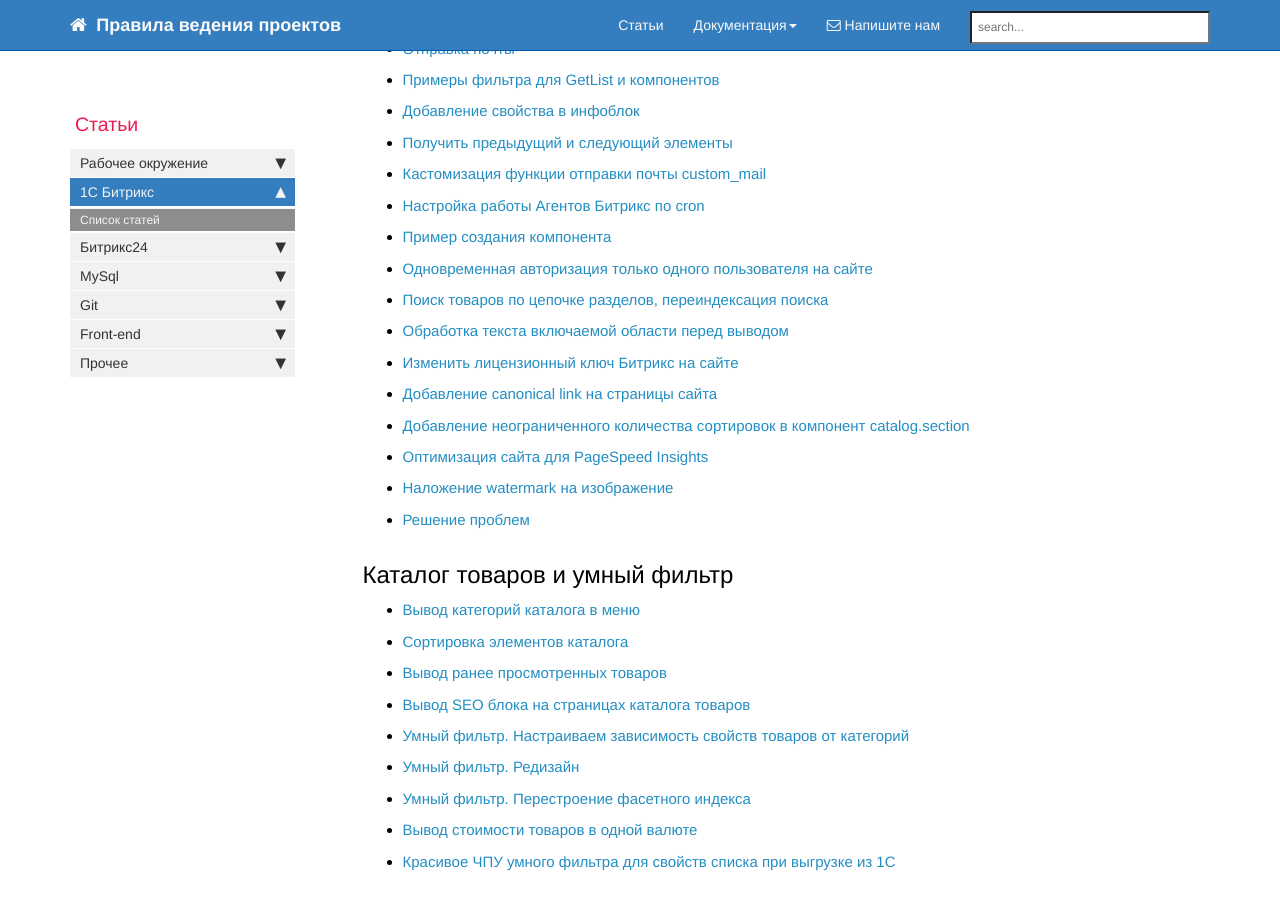
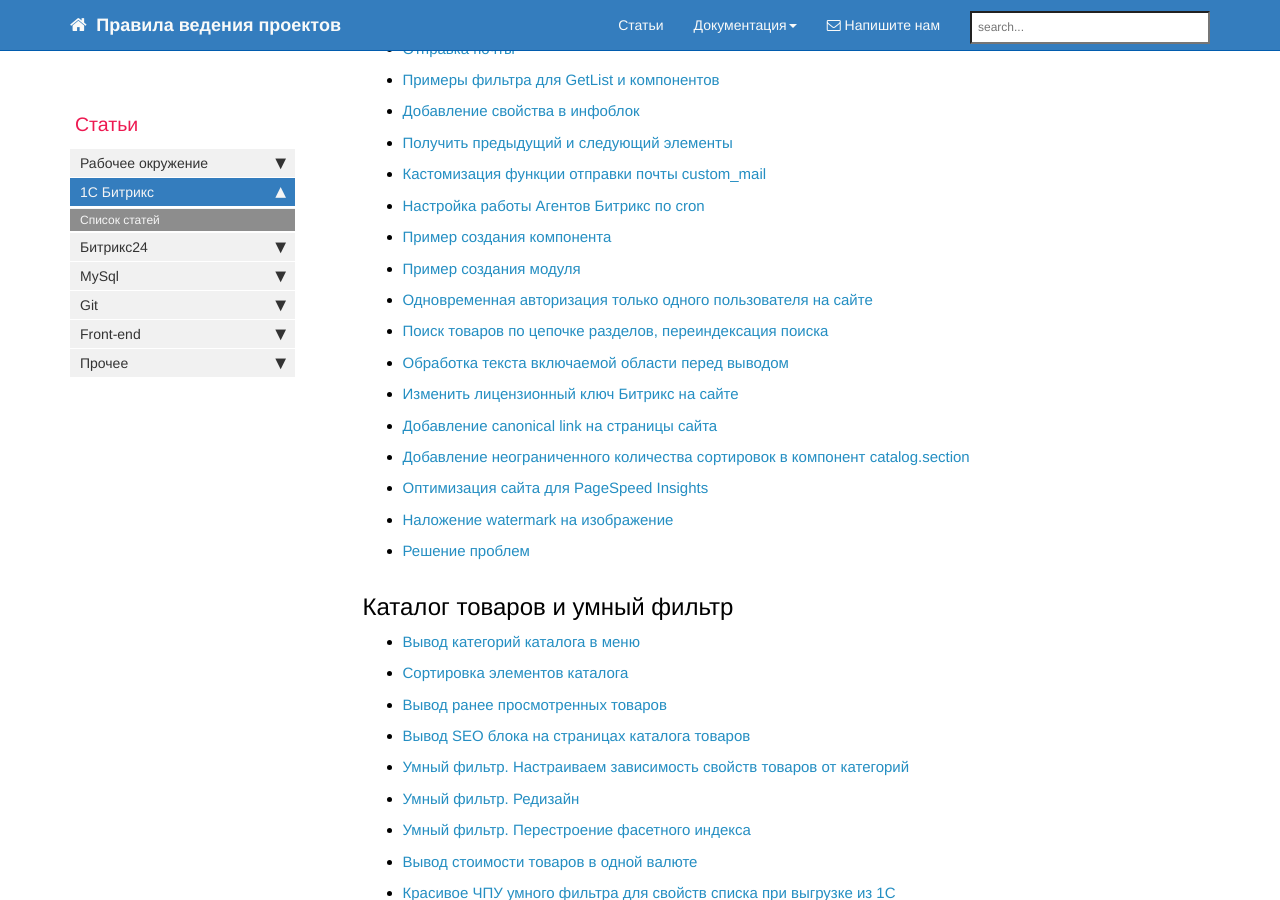
Before and after one commit to gdecider/gdecider.github.io, a Jekyll site: the page built from pages/articles/articles-g-cms-bitrix.md, in a window 1280 px wide and 900 px high, scrolled down 405 px. Built offline with Jekyll 4.4.1, drawn with Linux system fonts in a browser that asks for light colours; nearby versions of some CDN libraries; comment, search, counter and statistics services are not loaded.

Commit message:
Update articles-g-cms-bitrix.md

```diff
--- a/pages/articles/articles-g-cms-bitrix.md
+++ b/pages/articles/articles-g-cms-bitrix.md
@@ -21,6 +21,7 @@ toc: false
 * [Кастомизация функции отправки почты custom_mail](/articles_bx-send-email-custom-mail.html)
 * [Настройка работы Агентов Битрикс по cron](/articles-bx-set-agents-on-cron.html)
 * [Пример создания компонента](/articles_bx-component-creation.html)
+* [Пример создания модуля](/articles-bx-module-creation.html)
 * [Одновременная авторизация только одного пользователя на сайте](/articles_bx-single-user-auth.html)
 * [Поиск товаров по цепочке разделов, переиндексация поиска](/articles-bx-search-group-chain-in-tovar-and-reindex.html)
 * [Обработка текста включаемой области перед выводом](/articles-bx-main-include-preload.html)
```
